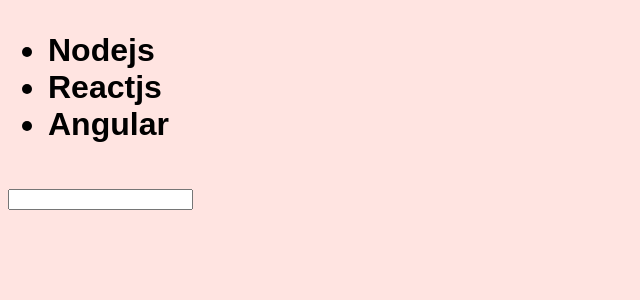
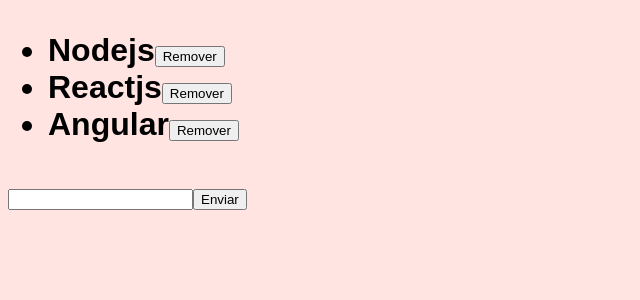
Before and after one commit to gilvanhenriqued/initial-react-app, a React app: page / in a window 1280 px wide. Shown: the top 300 px of the page, without its empty margins (0-640 px from the left). Built offline with nearby package versions, Linux system fonts and the light colour scheme.

Commit message:
removing items at Techlist component

```diff
--- a/src/components/TechList.js
+++ b/src/components/TechList.js
@@ -23,17 +23,27 @@
 		});
 	}
 
+	handleDelete = (tech) => {
+		this.setState({ techs: this.state.techs.filter(t => t != tech) });
+	}
+
 	render() {
 		return (
 			<form onSubmit={this.handleSubmit}>
 				<ul>
-					{this.state.techs.map(tech => <li key={tech}>{tech}</li>)}
+					{this.state.techs.map(tech => (
+						<li key={tech}>
+							{tech}
+							<button type="button" onClick={() => this.handleDelete(tech)}>Remover</button>
+						</li>
+					))}
 				</ul>
 				<input
 					type="text"
 					onChange={this.handleInputChange}
 					value={this.state.newTech}
 				/>
+				<button type="submit">Enviar</button>
 			</form>
 		);
 	}
```
